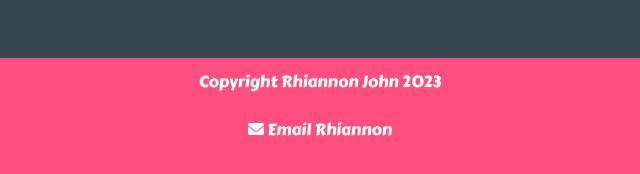
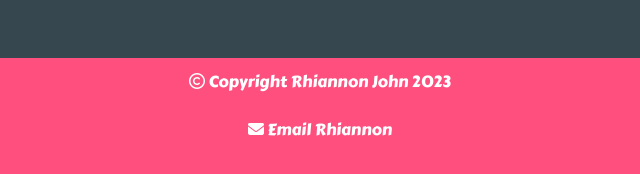
Before and after one commit to GazzaJ/Rhiannon-John, a website: page buildings.html in a window 1280 px wide. Shown: the part 3547-3721 px from the top of the page, 320-960 px from the left. Drawn offline with Linux system fonts and the light colour scheme.

Commit message:
Adjusted the copyright statement on each page

```diff
--- a/buildings.html
+++ b/buildings.html
@@ -328,7 +328,7 @@
     <footer class="bg-coolPink absolute w-full">
         <div class="container flex flex-col items-center justify-center mx-auto mb-6">
             <div class="p-3">
-                <h3 class="text-center font-sans text-white w-full">Copyright Rhiannon John 2023</h3>
+                <h3 class="text-center font-sans text-white w-full"><i class="fa-regular fa-copyright"></i> Copyright Rhiannon John 2023</h3>
             </div>
             <div class="p-3">
                 <a class="text-center font-sans text-white w-full hover:text-darkGray hover:font-bold hover:border-b-2 hover:border-darkGray" href="mailto:rhi.cat.john@gmail.com"><i class="fa-solid fa-envelope"></i> Email Rhiannon</a>
```
Also changed, not shown: everyday.html (+1 -1 lines), index.html (+1 -1 lines), skulls.html (+1 -1 lines), textiles.html (+1 -1 lines).
